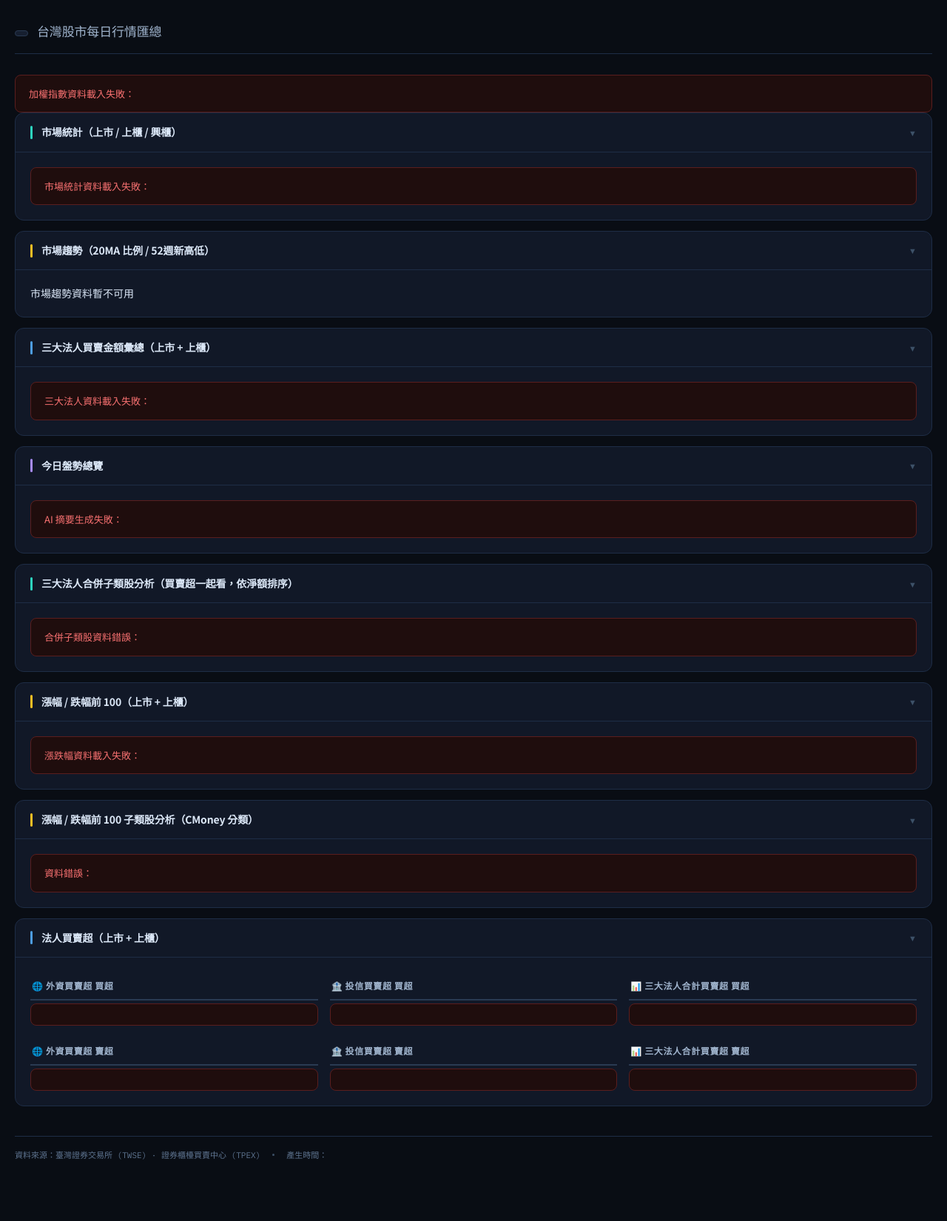
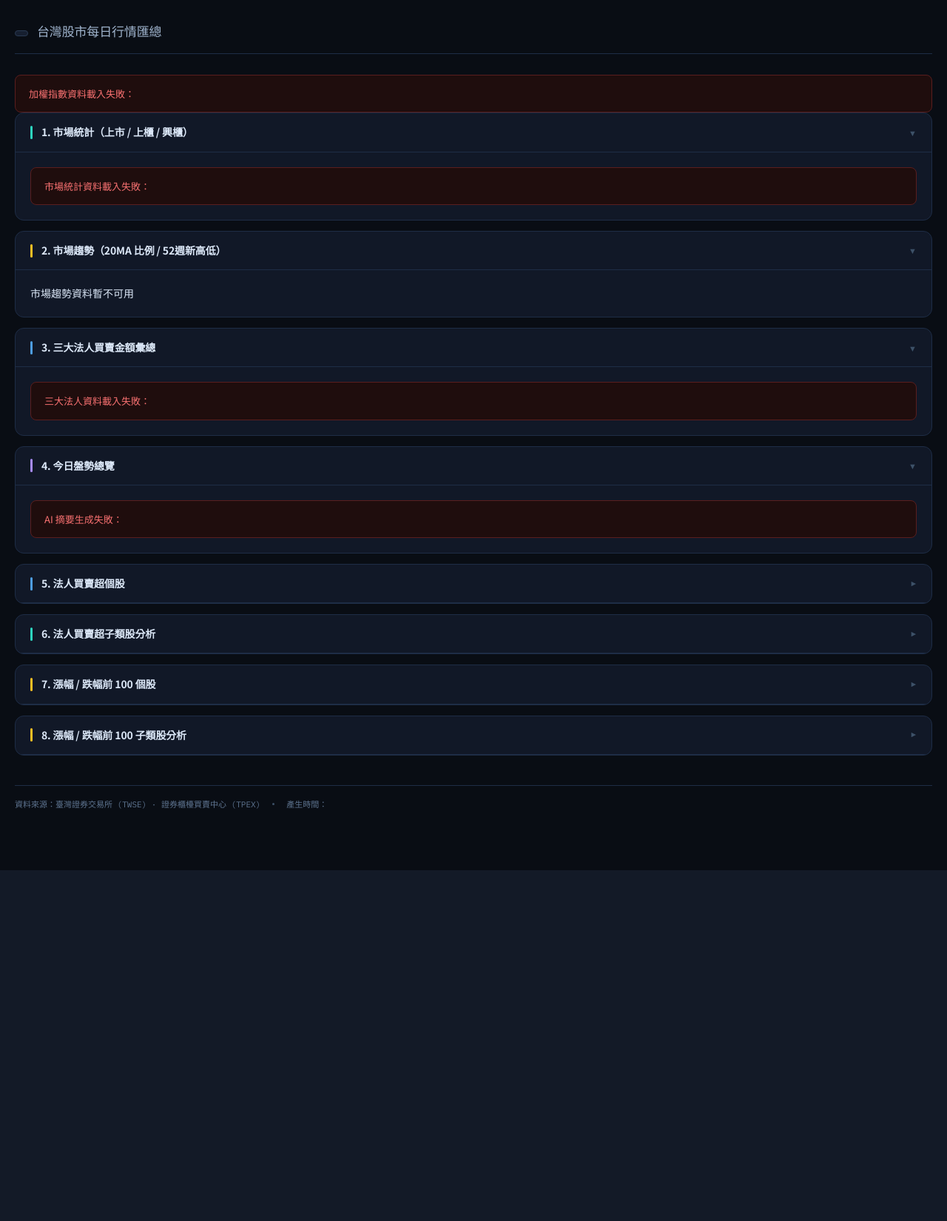
Before and after one commit to user01ju/twse_website, a Python web app: template templates/report.html in a window 1280 px wide. Shown: the part 52-1702 px from the top of the page at 74% size. After the commit the page ends 1228 px from the top, so only its background shows below. Run offline with Jinja, Linux system fonts and the light colour scheme; the template is opened without the code that fills it, so the values that code supplies are empty; some libraries are stand-ins or nearby versions.

Commit message:
feat: 報告 section 編號、預設收合後 4 區、精簡標題
- 8 個 section 標題加 1.~8. 編號
- 法人買賣超個股移到子類股分析之前並改名
- 最後 4 個 section 預設 collapsed
- 移除標題冗餘括號 (CMoney 分類 / 上市+上櫃 等)
- toggle 展開時對 DataTables 呼叫 columns.adjust 修欄寬跑版

Co-Authored-By: Claude Opus 4.8 <noreply@anthropic.com>

```diff
--- a/static/js/report.js
+++ b/static/js/report.js
@@ -155,7 +155,16 @@ document.addEventListener("DOMContentLoaded", function () {
   // Collapsible sections
   document.querySelectorAll(".section-header").forEach(function (hdr) {
     hdr.addEventListener("click", function () {
-      this.closest(".section").classList.toggle("collapsed");
+      var section = this.closest(".section");
+      section.classList.toggle("collapsed");
+      // Tables initialized while hidden mis-measure column widths; fix on expand.
+      if (!section.classList.contains("collapsed") && typeof $.fn.DataTable !== "undefined") {
+        $(section).find(".dt-table").each(function () {
+          if ($.fn.DataTable.isDataTable(this)) {
+            $(this).DataTable().columns.adjust();
+          }
+        });
+      }
     });
   });
 
--- a/templates/report.html
+++ b/templates/report.html
@@ -17,7 +17,7 @@
 <div class="section accent-teal">
   <div class="section-header">
     <span class="section-accent"></span>
-    <span class="section-title">市場統計（上市 / 上櫃 / 興櫃）</span>
+    <span class="section-title">1. 市場統計（上市 / 上櫃 / 興櫃）</span>
     <span class="section-toggle-icon">▼</span>
   </div>
   <div class="section-body">
@@ -29,7 +29,7 @@
 <div class="section accent-amber">
   <div class="section-header">
     <span class="section-accent"></span>
-    <span class="section-title">市場趨勢（20MA 比例 / 52週新高低）</span>
+    <span class="section-title">2. 市場趨勢（20MA 比例 / 52週新高低）</span>
     {% if sections.market_trend and sections.market_trend.ok %}
     {% set mt = sections.market_trend.data %}
     {% set net = mt.new_high_low.net %}
@@ -48,7 +48,7 @@
 <div class="section accent-blue">
   <div class="section-header">
     <span class="section-accent"></span>
-    <span class="section-title">三大法人買賣金額彙總（上市 + 上櫃）</span>
+    <span class="section-title">3. 三大法人買賣金額彙總</span>
     {% if sections.institutional.ok %}
     {% set inst = sections.institutional.data %}
     {% set twse_net = (inst.twse | selectattr('is_total') | list | first).net_yi | default(0) %}
@@ -69,7 +69,7 @@
 <div class="section accent-purple">
   <div class="section-header">
     <span class="section-accent"></span>
-    <span class="section-title">今日盤勢總覽</span>
+    <span class="section-title">4. 今日盤勢總覽</span>
     <span class="section-toggle-icon">▼</span>
   </div>
   <div class="section-body">
@@ -77,11 +77,23 @@
   </div>
 </div>
 
-{# 三大法人合併 by 子類股（買賣超一起看） #}
-<div class="section accent-teal">
+{# Sections 7+8+9: 法人買賣超合併三欄 #}
+<div class="section accent-blue collapsed">
   <div class="section-header">
     <span class="section-accent"></span>
-    <span class="section-title">三大法人合併子類股分析（買賣超一起看，依淨額排序）</span>
+    <span class="section-title">5. 法人買賣超個股</span>
+    <span class="section-toggle-icon">▼</span>
+  </div>
+  <div class="section-body">
+    {% include "partials/inst_combined_table.html" %}
+  </div>
+</div>
+
+{# 三大法人合併 by 子類股（買賣超一起看） #}
+<div class="section accent-teal collapsed">
+  <div class="section-header">
+    <span class="section-accent"></span>
+    <span class="section-title">6. 法人買賣超子類股分析</span>
     {% if sections.sector_merged and sections.sector_merged.ok and sections.sector_merged.data.combined %}
     <span class="section-subtitle">{{ sections.sector_merged.data.combined | length }} 個子類股</span>
     {% endif %}
@@ -91,10 +103,10 @@
 </div>
 
 {# Sections 5+6: 漲跌幅前100 #}
-<div class="section accent-amber">
+<div class="section accent-amber collapsed">
   <div class="section-header">
     <span class="section-accent"></span>
-    <span class="section-title">漲幅 / 跌幅前 100（上市 + 上櫃）</span>
+    <span class="section-title">7. 漲幅 / 跌幅前 100 個股</span>
     <span class="section-toggle-icon">▼</span>
   </div>
   <div class="section-body">
@@ -103,26 +115,14 @@
 </div>
 
 {# 漲跌幅前100 子類股分析 #}
-<div class="section accent-amber">
+<div class="section accent-amber collapsed">
   <div class="section-header">
     <span class="section-accent"></span>
-    <span class="section-title">漲幅 / 跌幅前 100 子類股分析（CMoney 分類）</span>
+    <span class="section-title">8. 漲幅 / 跌幅前 100 子類股分析</span>
     <span class="section-toggle-icon">▼</span>
   </div>
   <div class="section-body">
     {% include "partials/mover_sector.html" %}
-  </div>
-</div>
-
-{# Sections 7+8+9: 法人買賣超合併三欄 #}
-<div class="section accent-blue">
-  <div class="section-header">
-    <span class="section-accent"></span>
-    <span class="section-title">法人買賣超（上市 + 上櫃）</span>
-    <span class="section-toggle-icon">▼</span>
-  </div>
-  <div class="section-body">
-    {% include "partials/inst_combined_table.html" %}
   </div>
 </div>
 
```
Also changed, not shown: README.md.
